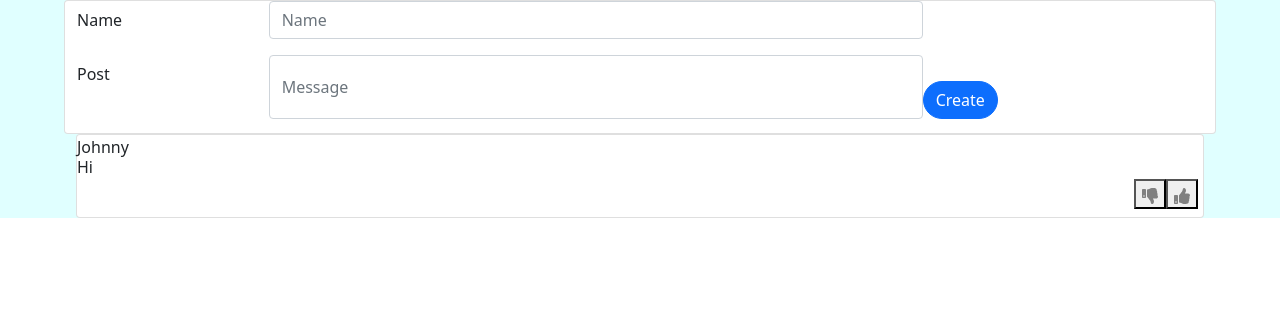
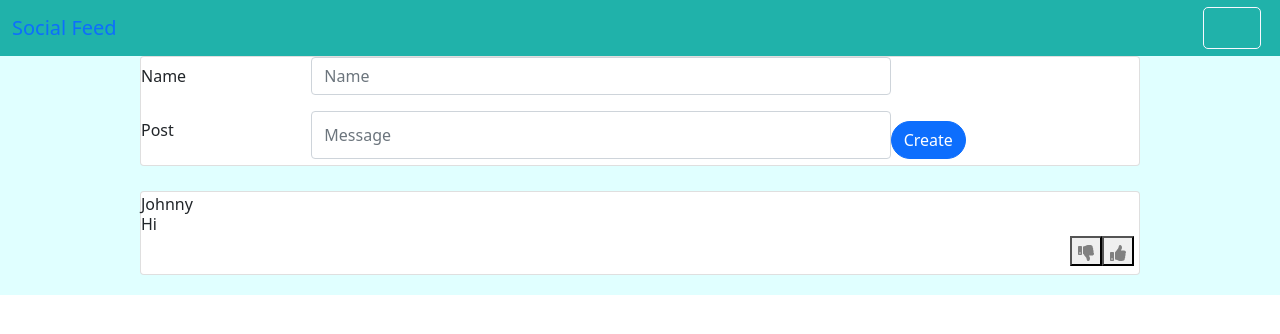
Before and after one commit to jlombardi22/social-feed, a React (Create React App) app: page / in a window 1280 px wide. Shown: the top 334 px of the page. Built offline with nearby package versions, Linux system fonts and the light colour scheme.

Commit message:
create navbar component

```diff
--- a/src/App.css
+++ b/src/App.css
@@ -3,11 +3,14 @@
 }
 .form-card{
     flex-wrap: wrap;
-    width: 90%;
+    width: 80%;
+    padding-bottom: 20px;
 }
 .message-card{
     flex-wrap: wrap;
-    width: 90%;
+    width: 80%;
+    padding-bottom: 20px;
+    padding-top: 5px;
 }
 .add-button{
     border-radius: 30px;
@@ -20,7 +23,7 @@
     display: flex;
     flex-wrap: wrap;
     margin-top: auto;
-    height: 4rem
+    height: 3rem
 }
 .button-space{
     display: inline-flex;
@@ -40,3 +43,9 @@
     padding-right: 5px;
 
 }
+.nav{
+    background-color: lightseagreen;
+}
+.nav-button{
+    outline: 1px solid ghostwhite;
+}
--- a/src/App.js
+++ b/src/App.js
@@ -4,6 +4,7 @@ import MessageCard from "./components/DisplayMessage/MessageCard";
 import "bootstrap/dist/css/bootstrap.min.css";
 import "bootstrap-icons/font/bootstrap-icons.css";
 import "./App.css";
+import NavBar from "./components/NavBar/NavBar";
 function App() {
   const [messages, setMessages] = useState([{ name: "Johnny", message: "Hi" }]);
 
@@ -12,9 +13,12 @@ function App() {
     setMessages(composeMessage);
   }
   return (
-    <div className="app-container">
-      <Messages addNewMessage={addNewMessage} />
-      <MessageCard postMade={messages} />
+    <div>
+      <NavBar />
+      <div className="app-container">
+        <Messages addNewMessage={addNewMessage} />
+        <MessageCard postMade={messages} />
+      </div>
     </div>
   );
 }
--- a/src/components/AddMessage/AddMessageForm.jsx
+++ b/src/components/AddMessage/AddMessageForm.jsx
@@ -16,7 +16,8 @@ const AddMessageForm = props => {
   }
 
   return (
-    <Card className="form-card container-fluid">
+    <div className="form-card container-fluid">
+      <Card>
         <Form onSubmit={handleSubmit}>
           <FormGroup row>
             <Label for="fullName" sm={2}>
@@ -51,6 +52,7 @@ const AddMessageForm = props => {
           </FormGroup>
         </Form>
       </Card>
+    </div>
   );
 };
 
--- /dev/null
+++ b/src/components/NavBar/NavBar.jsx
@@ -0,0 +1,20 @@
+import React from "react";
+import { Navbar, NavbarBrand, NavbarToggler, Collapse, Nav } from "reactstrap";
+
+const NavBar = props => {
+  return (
+    <div>
+      <Navbar className="nav">
+        <NavbarBrand className="me-auto" href="/">
+          Social Feed
+        </NavbarBrand>
+        <NavbarToggler className="me-2 nav-button" />
+        <Collapse navbar>
+          <Nav navbar></Nav>
+        </Collapse>
+      </Navbar>
+    </div>
+  );
+};
+
+export default NavBar;
```
Lines whose indentation alone changed are shown as unchanged.
